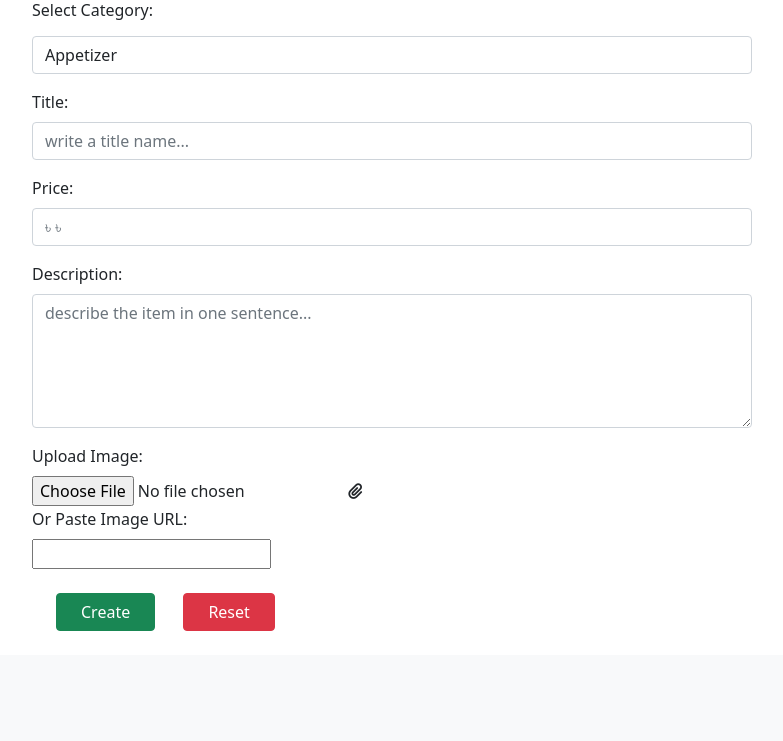
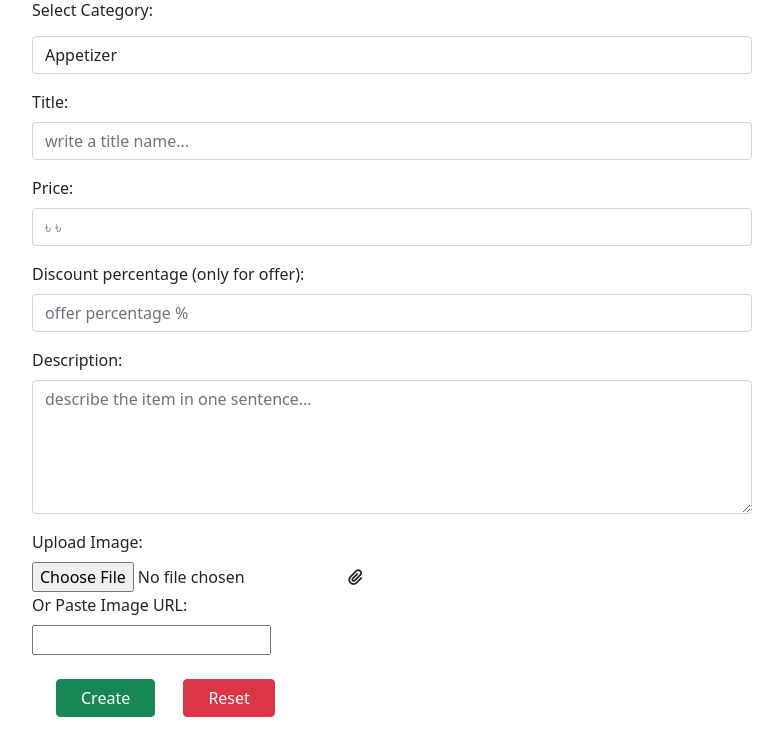
Before and after one commit to IKSopnil/Food_order_website, a PHP site: page /admin/addpost.php in a window 1280 px wide. Shown: the part 269-1010 px from the top of the page, without its empty margins (248-1031 px from the left). Before the commit the page ends 900 px from the top, so only its background shows below. Run offline with PHP 8.4, Linux system fonts and the light colour scheme; some libraries are stand-ins or nearby versions.

Commit message:
add post success

```diff
--- a/admin/addpost.php
+++ b/admin/addpost.php
@@ -26,10 +26,10 @@ if ($_SERVER['REQUEST_METHOD'] === 'POST' && isset($_POST['inputState'])) {
     $title = $_POST['title'];
     $price = $_POST['price'];
     $description = $_POST['description'];
-    $discount = ($category === 'offer') ? $_POST['discount'] : null;
+    $discount = $_POST['discount'];
     $uploadDir = 'img_upload/';
 
-    if(isset($_FILES['file']['name']) && $_FILES['file']['name'] != ''){
+    if (isset($_FILES['file']['name']) && $_FILES['file']['name'] != '') {
         // handle file upload
         $uploadFile = $uploadDir . basename($_FILES['file']['name']);
         if (move_uploaded_file($_FILES['file']['tmp_name'], $uploadFile)) {
@@ -61,12 +61,9 @@ if ($_SERVER['REQUEST_METHOD'] === 'POST' && isset($_POST['inputState'])) {
                   Error inserting data: ' . $conn->error . '
                 </div>';
             }
+        } else {
         }
-    else{
-
-    }
-}
-elseif(isset($_POST['image_url']) && $_POST['image_url'] != ''){
+    } elseif (isset($_POST['image_url']) && $_POST['image_url'] != '') {
         // handle image URL
         $image_url = $_POST['image_url'];
         // code to download image from URL and save it to $uploadDir
@@ -127,7 +124,7 @@ elseif(isset($_POST['image_url']) && $_POST['image_url'] != ''){
                     <label for="price">Price:<span class=""></span></label>
                     <input type="number" required placeholder="৳ ৳" class="form-control" name="price" />
                 </div>
-                <div class="form-group" id="discount_percentage" style="display:none;">
+                <div class="form-group" id="discount_percentage">
                     <label for="discount">Discount percentage (only for offer):<span class=""></span></label>
                     <input type="number" required placeholder="offer percentage %" class="form-control" name="discount" />
                 </div>
@@ -137,7 +134,7 @@ elseif(isset($_POST['image_url']) && $_POST['image_url'] != ''){
                 </div>
                 <div id="footer-left">
                     <label for="file_choose">Upload Image:</label><br>
-                    <input  type="file" name="file" id="file" class="inputfile" accept='' onchange="fileChange(this)" />
+                    <input type="file" name="file" id="file" class="inputfile" accept='' onchange="fileChange(this)" />
                     <label for="file"><i class="fas fa-paperclip"></i></label>
                 </div>
                 <div id="paste-img">
@@ -157,22 +154,10 @@ elseif(isset($_POST['image_url']) && $_POST['image_url'] != ''){
                     }
                 </script>
                 <div class="form-group my-4 ">
-                    <button type="submit" class="btn btn-success mx-4 px-4">Create</button>
+                    <button type="submit" value="submit" class="btn btn-success mx-4 px-4">Create</button>
                     <button type="reset" class="btn btn-danger px-4">Reset</button>
                 </div>
             </form>
         </div>
     </div>
 </div>
-
-<script>
-    $(document).ready(function() {
-        $("#inputState").change(function() {
-            if ($(this).val() === "offer") {
-                $("#discount_percentage").show();
-            } else {
-                $("#discount_percentage").hide();
-            }
-        });
-    });
-</script>
```
Also changed, not shown: admin/img_upload/Capture.PNG (added). Lines whose indentation alone changed are shown as unchanged.
